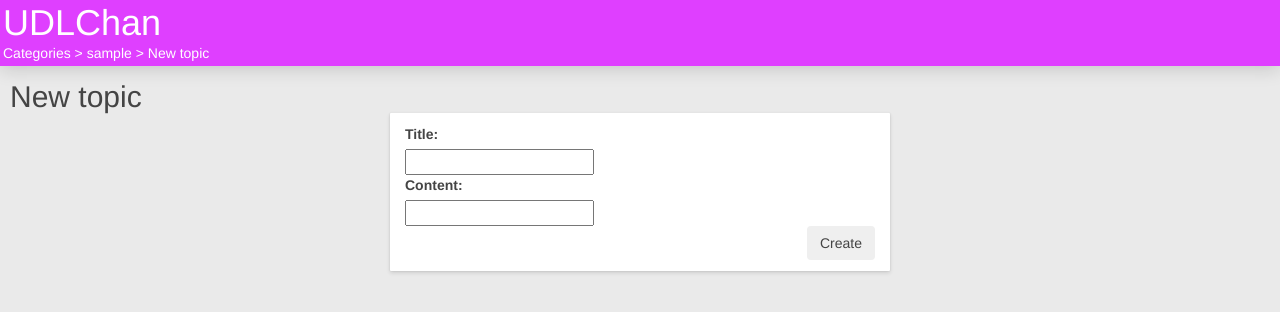
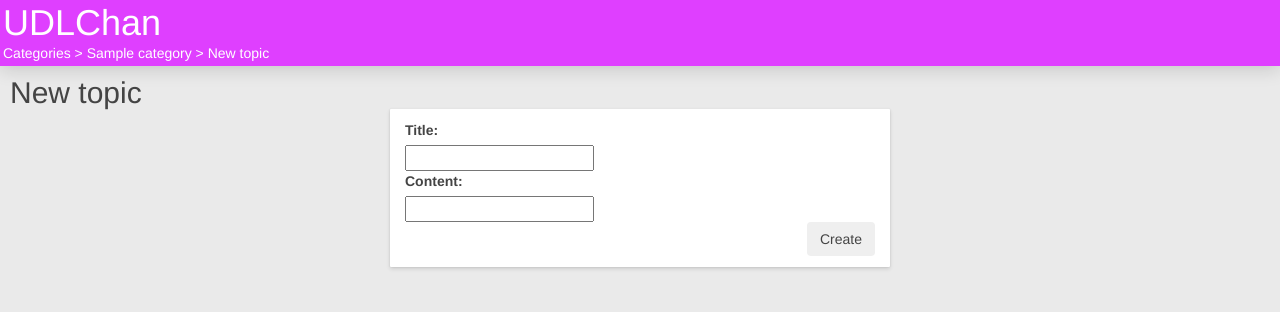
Before and after one commit to zurfyx/udlchan, a Django app: a page that uses udlchan/templates/base.html in a window 1280 px wide. Shown: the top 312 px of the page. Run offline with Django 3.2, Linux system fonts and the light colour scheme; tables that the repository leaves empty hold one stand-in row (values such as "Sample post"); style sheets or scripts are compiled from the project's sources; some libraries are stand-ins or nearby versions.

Commit message:
topic create fix & forms scalability on low resolutions & fixed header

```diff
--- a/udlchan/posts/views.py
+++ b/udlchan/posts/views.py
@@ -86,7 +86,8 @@ class TopicAdd(CreateView):
 
     def get_context_data(self, **kwargs):
         context = super(TopicAdd, self).get_context_data(**kwargs)
-        context['category'] = self.kwargs['category']
+        category = get_object_or_404(Category, slug=self.kwargs['category'])
+        context['category'] = category
         return context
 
 
--- a/udlchan/static/scss/posts/base.scss
+++ b/udlchan/static/scss/posts/base.scss
@@ -2,11 +2,14 @@
 
 header {
   @include vertical-shadow(4px);
+  position: fixed;
+  background-color: $primary-bg-color;
   color: $primary-color-alt;
-  background-color: $primary-bg-color;
   padding: 3px;
+  margin-bottom:4px;
+  top: 0;
+  width: 100%;
   z-index:3;
-  margin-bottom:4px;
 }
 
 nav {
@@ -54,3 +57,7 @@ ul.element-list {
   }
 
 }
+
+#content {
+  margin-top: 66px;
+}
--- a/udlchan/static/scss/style.scss
+++ b/udlchan/static/scss/style.scss
@@ -59,7 +59,7 @@ a {
 .center-form {
   @extend .center;
   @extend .clear;
-  width: 500px;
+  max-width: 500px;
 }
 
 .corner-btn {
--- a/udlchan/templates/base.html
+++ b/udlchan/templates/base.html
@@ -4,7 +4,7 @@
 <html>
 <head>
     <title>UDLChan project</title>
-    <meta name="viewport" content="width=device-width, initial-scale=1.0">
+    <meta name="viewport" content="width=device-width, initial-scale=1, maximum-scale=1, user-scalable=0"/>
 
     {% block cdn_stylesheets %}
         <link rel="stylesheet" href="//maxcdn.bootstrapcdn.com/bootstrap/3.3.6/css/bootstrap.min.css" />
--- a/udlchan/templates/posts/topic_create.html
+++ b/udlchan/templates/posts/topic_create.html
@@ -2,8 +2,8 @@
 
 {% block nav %}
     <a href="{% url "posts:categories" %}">Categories</a> >
-    <a href="{% url "posts:category" category %}">{{ category }}</a> >
-    <a href="{% url "posts:topic_add" category.title %}">New topic</a>
+    <a href="{% url "posts:category" category.slug %}">{{ category }}</a> >
+    <a href="{% url "posts:topic_add" category.slug %}">New topic</a>
 {% endblock %}
 
 {% block posts_content %}
```
